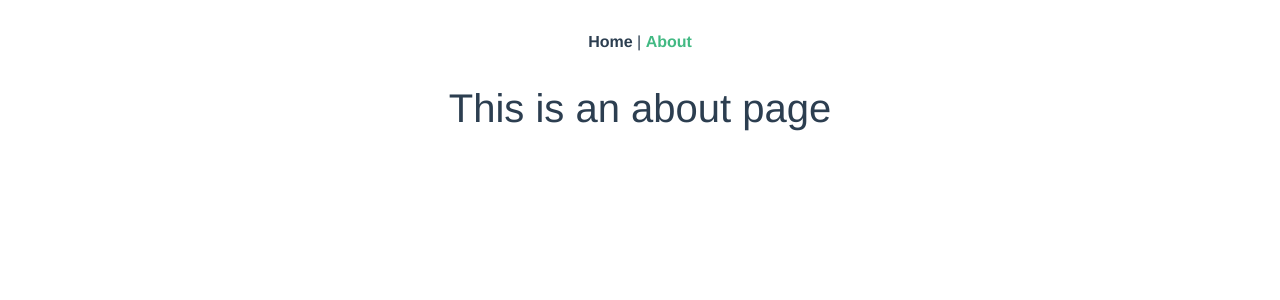
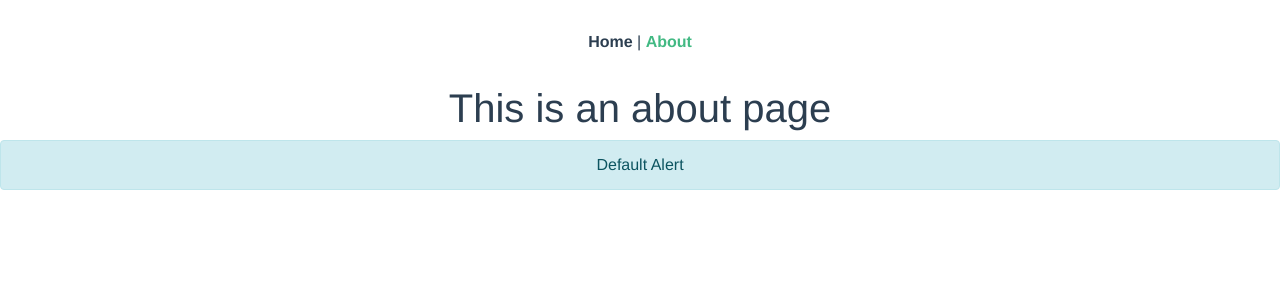
Before and after one commit to Neos21/practice-vue, a Vue app: page /about in a window 1280 px wide. Shown: the top 300 px of the page. Built offline with nearby package versions, Linux system fonts and the light colour scheme.

Commit message:
Test BootstrapVue

```diff
--- a/src/views/About.vue
+++ b/src/views/About.vue
@@ -1,5 +1,6 @@
 <template>
   <div class="about">
     <h1>This is an about page</h1>
+    <b-alert show>Default Alert</b-alert>
   </div>
 </template>
```
